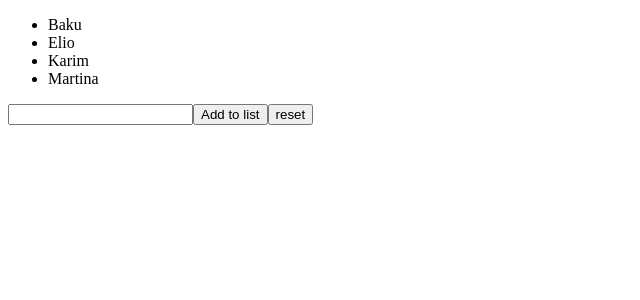
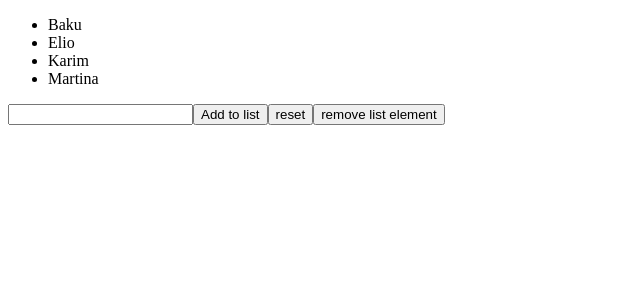
Before and after one commit to jbiasella/react-exercises, a React (Create React App) app in the folder my-app/: page / in a window 1280 px wide. Shown: the top 300 px of the page, without its empty margins (0-640 px from the left). Built offline with nearby package versions, Linux system fonts and the light colour scheme.

Commit message:
Update TodoList

```diff
--- a/my-app/src/TodoList.js
+++ b/my-app/src/TodoList.js
@@ -31,6 +31,20 @@ export default class TodoList extends React.Component {
     })
   }
 
+  removeListElement = (event) =>{
+    event.preventDefault()
+    let indexOfItemToRemove = this.state.items.indexOf(this.state.name)
+
+    this.state.items.includes(this.state.name) ?
+    this.state.items.splice(indexOfItemToRemove,1)
+    : console.log('the input is not valid!')
+    this.setState({
+        items: this.state.items,
+        name: ""
+    })
+
+}
+
   render() {
     return (
       <div>
@@ -39,6 +53,7 @@ export default class TodoList extends React.Component {
           <input type="text" name="newItem" value={this.state.name} onChange={this.handleControlledNameChange} />
           <button type="submit" name="addToList">Add to list</button>
           <button name="reset" onClick={this.resetList}>reset</button>
+          <button name="removeItem" onClick={this.removeListElement}>remove list element</button>
         </form>
       </div>
     )
```
